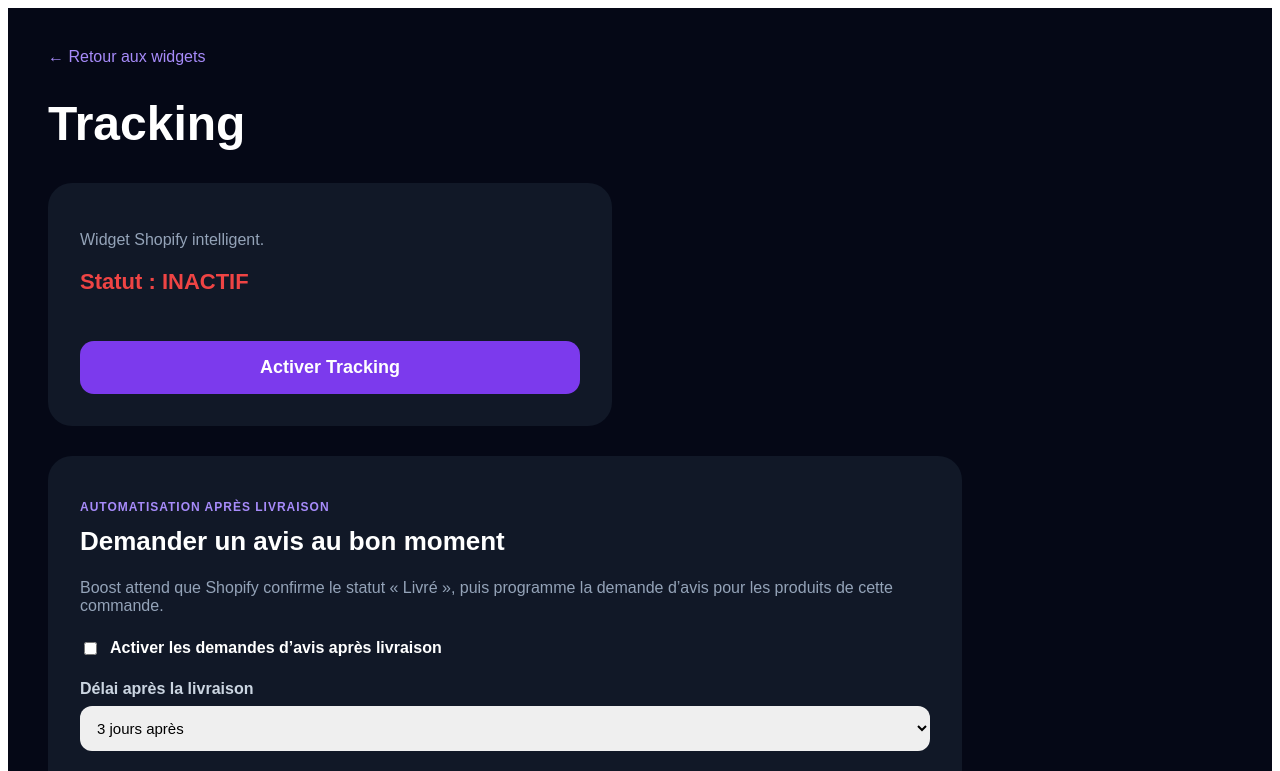
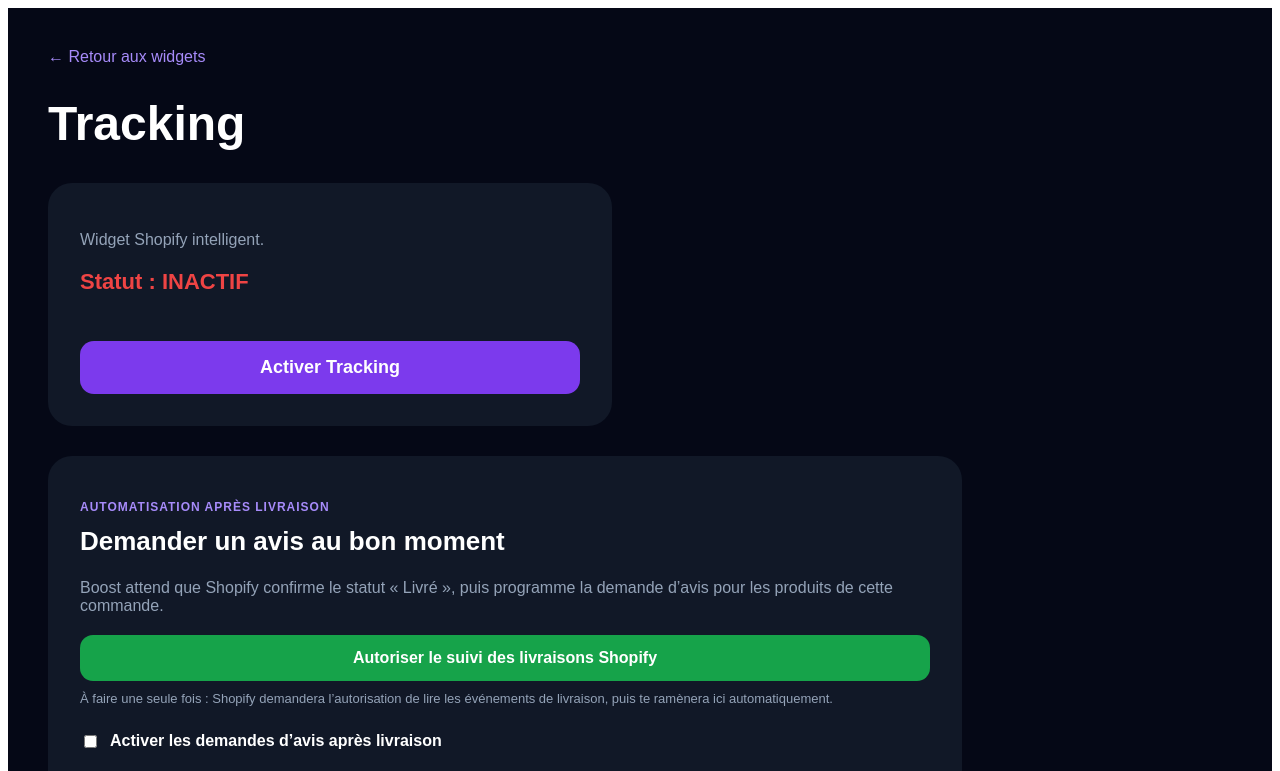
Before and after one commit to Amba91/Boost-App, a Next.js app: page /widgets/tracking in a window 1280 px wide. Shown: the top 771 px of the page. Built offline with nearby package versions, Linux system fonts and the light colour scheme; no server answers; the database is empty.

Commit message:
Automatise la connexion du suivi Shopify

```diff
--- a/app/api/shopify/callback/route.ts
+++ b/app/api/shopify/callback/route.ts
@@ -1,5 +1,6 @@
 import { NextResponse } from "next/server"
 import { sql } from "@vercel/postgres"
+import { registerDeliveryWebhook } from "../../../../lib/shopify-delivery-webhook"
 
 export async function GET(request: Request) {
   const { searchParams } = new URL(request.url)
@@ -58,10 +59,15 @@ export async function GET(request: Request) {
       updated_at = NOW()
   `
 
+  const deliveryWebhook = await registerDeliveryWebhook(shop, data.access_token)
+
   const appUrl =
     process.env.SHOPIFY_APP_URL || "https://boost-app-9e6w.vercel.app"
 
-  const redirect = NextResponse.redirect(`${appUrl}/?shop=${shop}&connected=true`)
+  const redirect = NextResponse.redirect(
+    `${appUrl}/widgets/tracking?shop=${encodeURIComponent(shop)}` +
+      `&connected=true&delivery_webhook=${deliveryWebhook.success ? "ok" : "error"}`
+  )
 
   redirect.cookies.set("boost_shop", shop, {
     httpOnly: true,
--- a/app/widgets/tracking/page.tsx
+++ b/app/widgets/tracking/page.tsx
@@ -156,6 +156,14 @@ export default function TrackingPage() {
         <p style={styles.muted}>
           Boost attend que Shopify confirme le statut « Livré », puis programme
           la demande d’avis pour les produits de cette commande.
+        </p>
+
+        <a href="/api/shopify/install" style={styles.shopifyConnectButton}>
+          Autoriser le suivi des livraisons Shopify
+        </a>
+        <p style={styles.connectionHelp}>
+          À faire une seule fois : Shopify demandera l’autorisation de lire les
+          événements de livraison, puis te ramènera ici automatiquement.
         </p>
 
         <label style={styles.switchLabel}>
@@ -326,6 +334,23 @@ const styles: Record<string, React.CSSProperties> = {
     borderRadius: "16px",
     background: "#050816",
   },
+  shopifyConnectButton: {
+    display: "block",
+    marginTop: "20px",
+    padding: "14px 16px",
+    borderRadius: "13px",
+    background: "#16a34a",
+    color: "white",
+    textAlign: "center",
+    textDecoration: "none",
+    fontWeight: "bold",
+  },
+  connectionHelp: {
+    margin: "9px 0 0",
+    color: "#94a3b8",
+    fontSize: "13px",
+    lineHeight: 1.4,
+  },
   saveButton: {
     width: "100%",
     marginTop: "20px",
--- /dev/null
+++ b/lib/shopify-delivery-webhook.ts
@@ -0,0 +1,53 @@
+export async function registerDeliveryWebhook(
+  shop: string,
+  accessToken: string
+) {
+  const appUrl =
+    process.env.SHOPIFY_APP_URL || "https://boost-app-9e6w.vercel.app"
+  const response = await fetch(
+    `https://${shop}/admin/api/2026-04/graphql.json`,
+    {
+      method: "POST",
+      headers: {
+        "Content-Type": "application/json",
+        "X-Shopify-Access-Token": accessToken,
+      },
+      body: JSON.stringify({
+        query: `
+          mutation RegisterDeliveryWebhook(
+            $topic: WebhookSubscriptionTopic!,
+            $webhookSubscription: WebhookSubscriptionInput!
+          ) {
+            webhookSubscriptionCreate(
+              topic: $topic,
+              webhookSubscription: $webhookSubscription
+            ) {
+              webhookSubscription {
+                id
+                topic
+              }
+              userErrors {
+                field
+                message
+              }
+            }
+          }
+        `,
+        variables: {
+          topic: "FULFILLMENT_EVENTS_CREATE",
+          webhookSubscription: {
+            uri: `${appUrl}/api/shopify/webhooks`,
+            format: "JSON",
+          },
+        },
+      }),
+    }
+  )
+  const result = await response.json()
+  const errors = result.data?.webhookSubscriptionCreate?.userErrors || []
+
+  return {
+    success: response.ok && !result.errors && errors.length === 0,
+    errors: result.errors || errors,
+  }
+}
```
